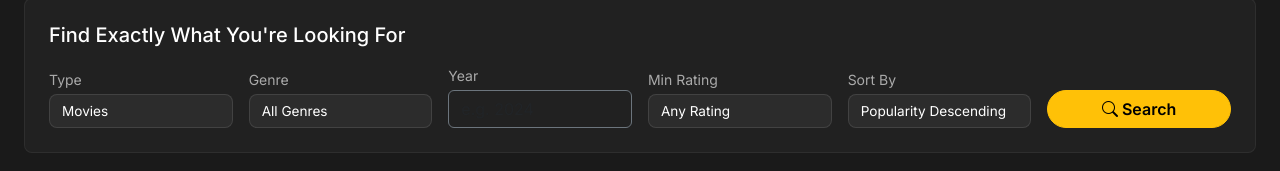
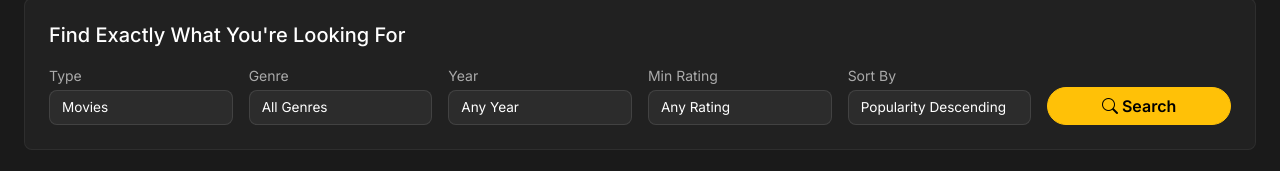
Before and after one commit to NitinChamp1/imdb-clone, a plain HTML site: page public/discover.html in a window 1280 px wide. Shown: the part 211-382 px from the top of the page. Drawn offline with nearby package versions, Linux system fonts and the light colour scheme; no server answers.

Commit message:
feat: replace year input with grouped decade dropdown on Discover page

```diff
--- a/public/discover.html
+++ b/public/discover.html
@@ -91,7 +91,9 @@
         </div>
         <div class="col-12 col-sm-6 col-lg-2">
           <label class="text-muted small mb-1">Year</label>
-          <input type="number" class="form-control bg-transparent text-white border-secondary" id="filterYear" placeholder="e.g. 2024">
+          <select class="form-select filter-select w-100" id="filterYear">
+            <option value="">Any Year</option>
+          </select>
         </div>
         <div class="col-12 col-sm-6 col-lg-2">
           <label class="text-muted small mb-1">Min Rating</label>
--- a/public/js/discover.js
+++ b/public/js/discover.js
@@ -8,9 +8,33 @@ let currentFilters = {};
 
 document.addEventListener('DOMContentLoaded', async () => {
   await initTMDb();
+  buildYearDropdown();
   await updateGenres();
   applyFilters();
 });
+
+function buildYearDropdown() {
+  const select = document.getElementById('filterYear');
+  const currentYear = new Date().getFullYear();
+  const firstYear = 1888; // Year of the first ever motion picture
+
+  // Group years by decade, newest first
+  for (let decadeStart = Math.floor(currentYear / 10) * 10; decadeStart >= firstYear; decadeStart -= 10) {
+    const decadeEnd = Math.min(decadeStart + 9, currentYear);
+    const decadeFloor = Math.max(decadeStart, firstYear);
+
+    const optgroup = document.createElement('optgroup');
+    optgroup.label = `── ${decadeFloor === firstYear ? firstYear : decadeStart}s ──`;
+
+    for (let y = decadeEnd; y >= decadeFloor; y--) {
+      const opt = document.createElement('option');
+      opt.value = y;
+      opt.textContent = y;
+      optgroup.appendChild(opt);
+    }
+    select.appendChild(optgroup);
+  }
+}
 
 async function updateGenres() {
   const type = document.getElementById('filterType').value;
```
